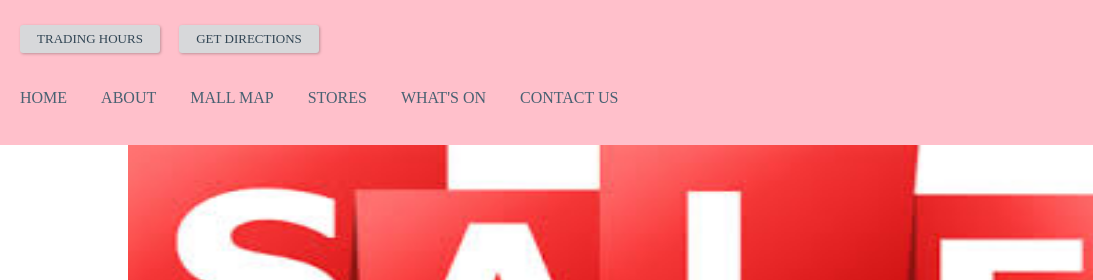
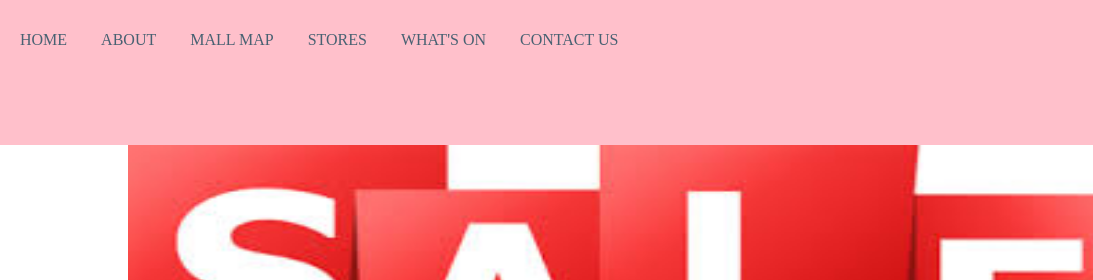
Before and after one commit to leratonxasane-ITvarsity/Module-6-Assessment-2-, a plain HTML site: page index.html in a window 1280 px wide. Shown: the top 280 px of the page, 0-1093 px from the left. Drawn offline with Linux system fonts and the light colour scheme.

Commit message:
Update index.html
removing header tabs not linked to pages

```diff
--- a/index.html
+++ b/index.html
@@ -5,11 +5,6 @@
     </head>
     <body>
         <div id="heading">
-
-        <div  class="tabs">
-            <a id="buttonTabs" href="#">trading hours</a>
-            <a id="buttonTabs" href="#">get directions</a>
-        </div>
 
         <div class="tabs">
             <a id="menuTabs" href="index.html">home</a>
```
